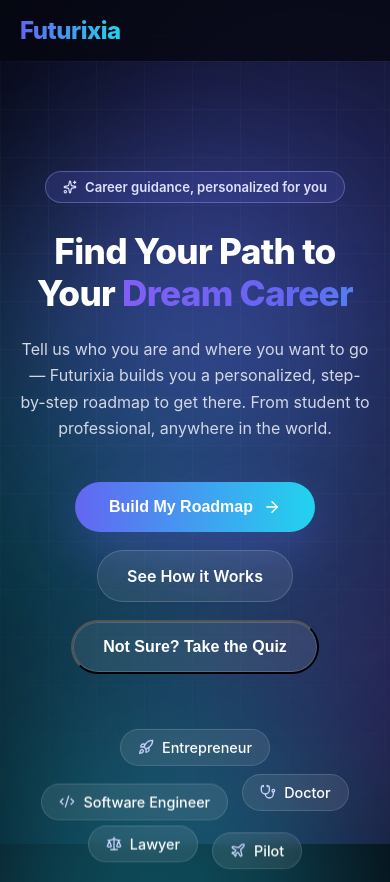
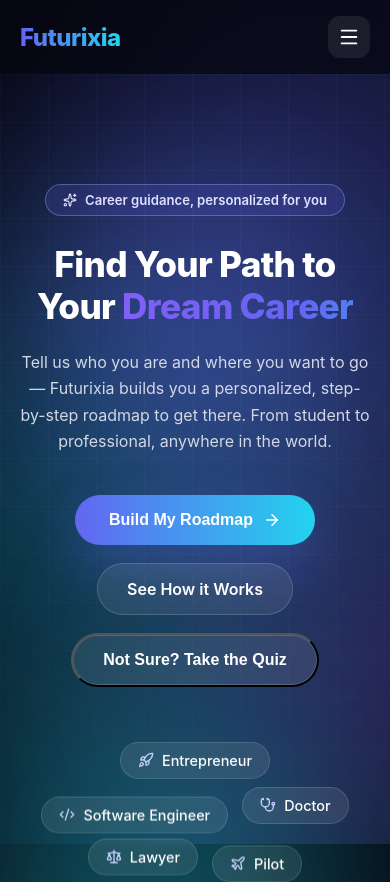
Before and after one commit to zoeabhishek-dev/futurixia, a React (Vite) app: page / in a window 390 px wide. Shown: the top 882 px of the page. Built offline with nearby package versions, Linux system fonts and the light colour scheme; no server answers.

Commit message:
Add mobile hamburger menu to homepage navbar

```diff
--- a/src/App.css
+++ b/src/App.css
@@ -752,3 +752,60 @@
     padding: 50px 24px;
   }
 }
+
+.nav-hamburger {
+  display: none;
+  background: rgba(255,255,255,0.08);
+  border: none;
+  color: #fff;
+  width: 42px;
+  height: 42px;
+  border-radius: 12px;
+  align-items: center;
+  justify-content: center;
+  cursor: pointer;
+}
+
+.nav-mobile-menu {
+  display: none;
+}
+
+@media (max-width: 768px) {
+  .nav-links {
+    display: none !important;
+  }
+
+  .nav-hamburger {
+    display: flex;
+  }
+
+  .nav-mobile-menu {
+    display: flex;
+    flex-direction: column;
+    gap: 14px;
+    position: relative;
+    z-index: 20;
+    background: rgba(10,10,20,0.97);
+    backdrop-filter: blur(14px);
+    padding: 20px 24px 28px;
+    margin: 0 16px;
+    border-radius: 16px;
+    box-shadow: 0 20px 50px rgba(0,0,0,0.5), 0 0 0 1px rgba(255,255,255,0.08);
+  }
+
+  .nav-mobile-menu a {
+    color: #e0e1ff;
+    font-size: 0.95rem;
+    font-weight: 600;
+    text-decoration: none;
+    padding: 6px 0;
+  }
+
+  .nav-mobile-menu .nav-btn {
+    display: inline-flex;
+    align-items: center;
+    justify-content: center;
+    gap: 8px;
+    margin-top: 6px;
+  }
+}
--- a/src/pages/Home.jsx
+++ b/src/pages/Home.jsx
@@ -25,12 +25,15 @@
   Link2,
   Send,
   Mail,
+  Menu,
+  X,
 } from "lucide-react"
 
 function Home() {
   const navigate = useNavigate()
   const [checkingSession, setCheckingSession] = useState(true)
   const [showContactModal, setShowContactModal] = useState(false)
+  const [mobileMenuOpen, setMobileMenuOpen] = useState(false)
 
   useEffect(() => {
     const checkExistingSession = async () => {
@@ -113,7 +116,26 @@
             <ArrowRight size={16} />
           </Link>
         </div>
+        <button
+          className="nav-hamburger"
+          onClick={() => setMobileMenuOpen((prev) => !prev)}
+          aria-label="Toggle menu"
+          aria-expanded={mobileMenuOpen}
+        >
+          {mobileMenuOpen ? <X size={22} /> : <Menu size={22} />}
+        </button>
       </nav>
+
+      {mobileMenuOpen && (
+        <div className="nav-mobile-menu">
+          <a href="#how" onClick={() => setMobileMenuOpen(false)}>How it Works</a>
+          <a href="#careers" onClick={() => setMobileMenuOpen(false)}>Careers</a>
+          <Link to="/login" className="nav-btn" onClick={() => setMobileMenuOpen(false)}>
+            Get Started
+            <ArrowRight size={16} />
+          </Link>
+        </div>
+      )}
 
       {/* HERO */}
       <section className="hero">
```
